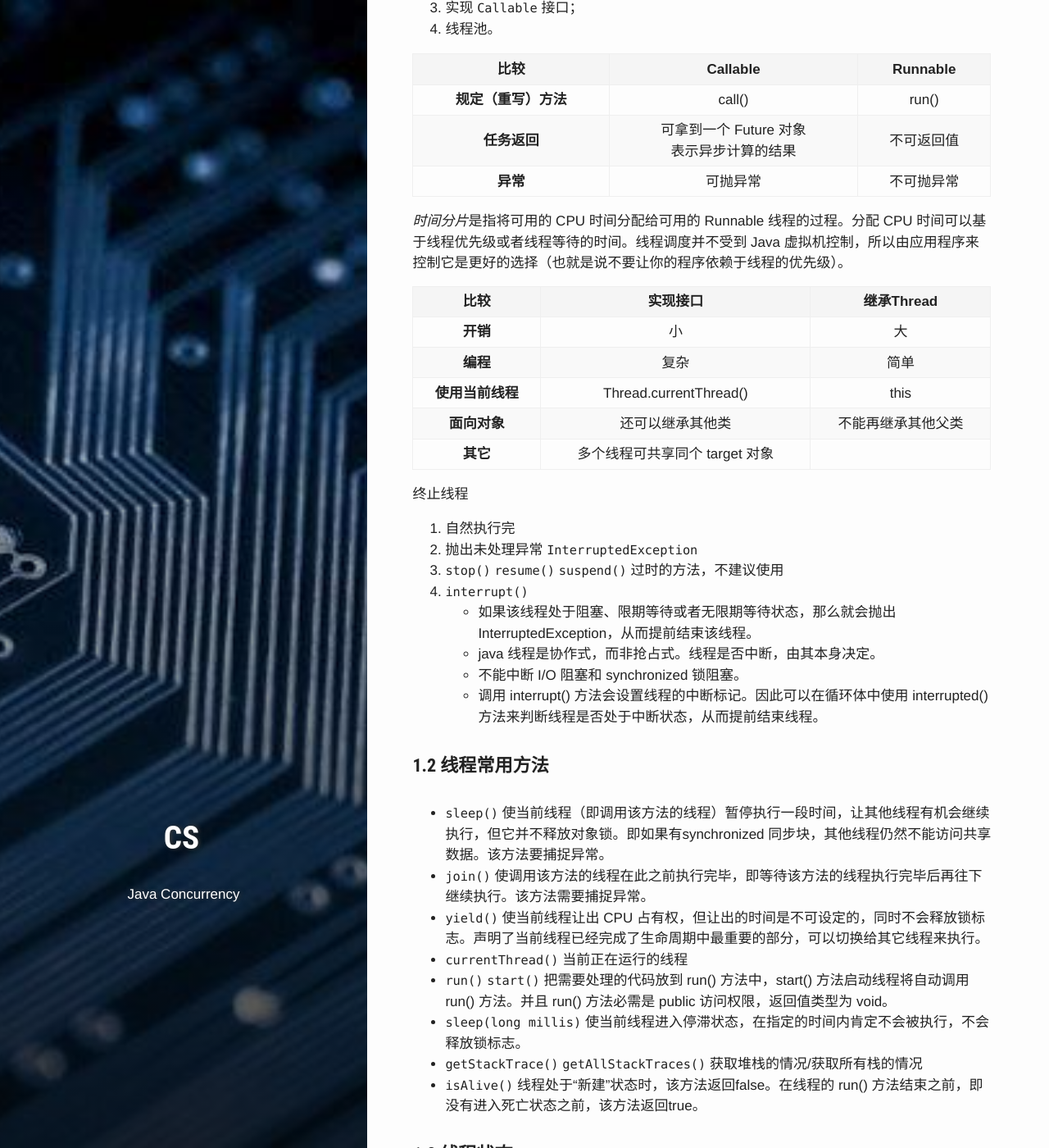
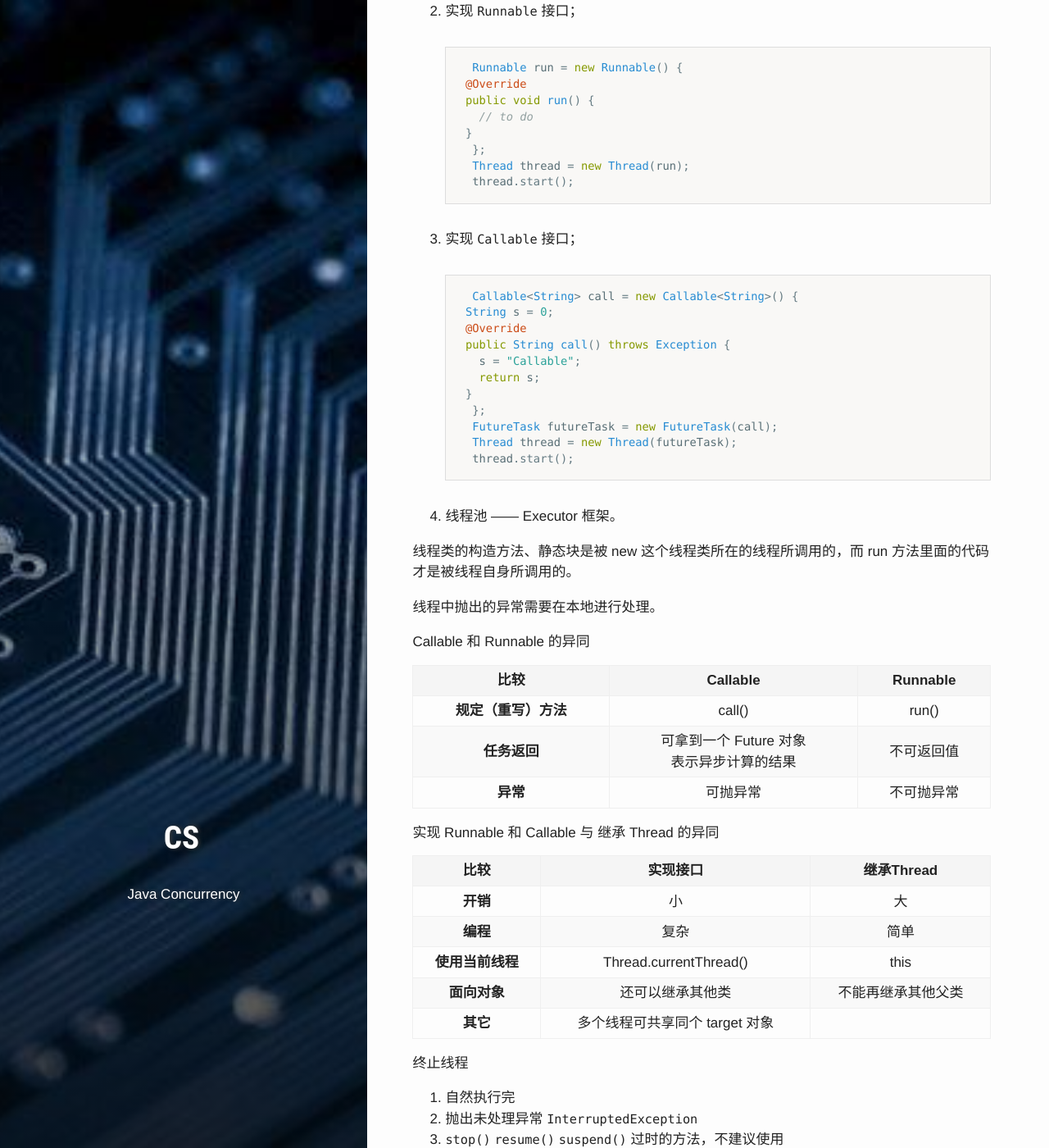
Before and after one commit to PetePro/PetePro.github.io, a Jekyll site: the page built from _posts/ComputerScience/2020-03-15-java-concurrent.markdown, in a window 1280 px wide and 1400 px high, scrolled down 1212 px. Shown: the whole window at 82% size. Built offline with Jekyll 4.4.1, drawn with Linux system fonts in a browser that asks for light colours; some web fonts are replaced; some of the changed text lies outside the part shown.

Commit message:
concurrency

````diff
--- a/_posts/ComputerScience/2020-03-15-java-concurrent.markdown
+++ b/_posts/ComputerScience/2020-03-15-java-concurrent.markdown
@@ -33,17 +33,49 @@ bg: "CS.jpg"
 ### 1 Java线程
 
 #### 1.1 启动和终止线程
+线程的实现方式
+1. 继承 `Thread` 类—— Thread 类也实现了 Runable 接口；
+  ```java
+  Thread thread = new Thread(){
+    @Override
+    public void run() {
+      // to do
+    }
+  };
+  thread.start();
+  ```
+2. 实现 `Runnable` 接口；
+  ```java
+  Runnable run = new Runnable() {
+    @Override
+    public void run() {
+      // to do
+    }
+  };
+  Thread thread = new Thread(run);
+  thread.start();
+  ```
+3. 实现 `Callable` 接口；
+  ```java
+  Callable<String> call = new Callable<String>() {
+    String s = 0;
+    @Override
+    public String call() throws Exception {
+      s = "Callable";
+      return s;
+    }
+  };
+  FutureTask futureTask = new FutureTask(call);
+  Thread thread = new Thread(futureTask);
+  thread.start();
+  ```
+4. 线程池 —— Executor 框架。
+
 线程类的构造方法、静态块是被 new 这个线程类所在的线程所调用的，而 run 方法里面的代码才是被线程自身所调用的。
-
-*线程调度器*是一个操作系统服务，它负责为 Runnable 状态的线程分配 CPU 时间。一旦我们创建一个线程并启动它，它的执行便依赖于线程调度器的实现。
 
 线程中抛出的异常需要在本地进行处理。
 
-线程的实现方式
-1. 继承 `Thread` 类—— Thread 类也实现了 Runable 接口；
-2. 实现 `Runnable` 接口——使用 Runnable 实例再创建一个 Thread 实例，然后调用 Thread 实例的 start() 方法来启动线程；
-3. 实现 `Callable` 接口；
-4. 线程池。
+Callable 和 Runnable 的异同
 
 比较|Callable|Runnable
 :-:|:-:|:-:
@@ -51,7 +83,7 @@ bg: "CS.jpg"
 **任务返回**|可拿到一个 Future 对象<br/>表示异步计算的结果|不可返回值
 **异常**|可抛异常|不可抛异常
 
-*时间分片*是指将可用的 CPU 时间分配给可用的 Runnable 线程的过程。分配 CPU 时间可以基于线程优先级或者线程等待的时间。线程调度并不受到 Java 虚拟机控制，所以由应用程序来控制它是更好的选择（也就是说不要让你的程序依赖于线程的优先级）。
+实现 Runnable 和 Callable 与 继承 Thread 的异同
 
 比较|实现接口|继承Thread
 :-:|:-:|:-:
@@ -71,17 +103,7 @@ bg: "CS.jpg"
    - 不能中断 I/O 阻塞和 synchronized 锁阻塞。
    - 调用 interrupt() 方法会设置线程的中断标记。因此可以在循环体中使用 interrupted() 方法来判断线程是否处于中断状态，从而提前结束线程。
 
-#### 1.2 线程常用方法
-- `sleep()` 使当前线程（即调用该方法的线程）暂停执行一段时间，让其他线程有机会继续执行，但它并不释放对象锁。即如果有synchronized 同步块，其他线程仍然不能访问共享数据。该方法要捕捉异常。
-- `join()` 使调用该方法的线程在此之前执行完毕，即等待该方法的线程执行完毕后再往下继续执行。该方法需要捕捉异常。
-- `yield()` 使当前线程让出 CPU 占有权，但让出的时间是不可设定的，同时不会释放锁标志。声明了当前线程已经完成了生命周期中最重要的部分，可以切换给其它线程来执行。
-- `currentThread()` 当前正在运行的线程
-- `run()` `start()` 把需要处理的代码放到 run() 方法中，start() 方法启动线程将自动调用 run() 方法。并且 run() 方法必需是 public 访问权限，返回值类型为 void。
-- `sleep(long millis)` 使当前线程进入停滞状态，在指定的时间内肯定不会被执行，不会释放锁标志。
-- `getStackTrace()` `getAllStackTraces()` 获取堆栈的情况/获取所有栈的情况
-- `isAlive()` 线程处于“新建”状态时，该方法返回false。在线程的 run() 方法结束之前，即没有进入死亡状态之前，该方法返回true。
-
-#### 1.3 线程状态
+#### 1.2 线程状态
 - 新建（NEW）
 - 可运行（RUNABLE）：正在 Java 虚拟机中运行。在操作系统层面，它可能处于运行状态，也可能等待资源调度。
 - 阻塞（BLOCKED）：等待获取 monitor lock。阻塞是被动的
@@ -93,6 +115,24 @@ bg: "CS.jpg"
   - 设置了 Timeout 参数的 Object.wait() 方法
   - 设置了 Timeout 参数的 Thread.join() 方法
 - 死亡（TERMINATED）
+
+#### 1.3 线程常用方法
+- `run()` `start()` 把需要处理的代码放到 run() 方法中，start() 方法启动线程将自动调用 run() 方法。并且 run() 方法必需是 public 访问权限，返回值类型为 void。
+- `currentThread()` 当前正在运行的线程
+- `interrupted`
+  - `void interrupt()` 中断操作，设置中断标志位为 1；
+  - `boolean interrupted()` 判断调用该线程的中断标志位是否为 1，并取消中断标志位；
+  - `boolean isInterrupted()` 判断当前线程的中断标志位是否为 1；
+  - 当抛出 InterruptedException 时候，会清除中断标志位。
+- `join()` 使调用该方法的线程在此之前执行完毕，即等待该方法的线程执行完毕后再往下继续执行。该方法需要捕捉异常。
+  - `isAlive()` 是核心方法，用来判断当前线程是否已经结束。
+- `sleep()` 使当前线程（即调用该方法的线程）暂停执行一段时间，让其他线程有机会继续执行，但它并不释放对象锁。即如果有synchronized 同步块，其他线程仍然不能访问共享数据。该方法要捕捉异常。
+  - sleep() 是 Thread 的静态方法，而 wait() 是 Object 的方法；
+  - sleep() 方法在任何地方都可以使用，但是 wait() 方法必须在同步方法或同步块中使用，并且前提是该对象已经获得了锁；
+  - sleep() 方法不会释放锁，只会让出 CPU 给其他线程执行，而wait()方法会释放锁，重新进入到等待池中等待被唤醒等待获取下一次的资源；
+  - sleep() 方法不会放弃这个对象的监视器，wait() 方法会放弃这个对象的监视器。
+- `yield()` 使当前线程让出 CPU 占有权，但让出的时间是不可设定的，同时不会释放锁标志。声明了当前线程已经完成了生命周期中最重要的部分，可以切换给相同优先级的其它线程来执行。
+- `getStackTrace()` `getAllStackTraces()` 获取堆栈的情况/获取所有栈的情况
 
 #### 1.4 两类线程
 1. **User Thread（用户线程）**：就是我们平时线程池或者创建线程start后的线程，没有设置 setDaemon(true)
@@ -124,11 +164,19 @@ bg: "CS.jpg"
 
 
 
-### 2 原子操作CAS
+### 2 synchronized
+作用范围
+- 同步一个代码块或方法 —— 作用于同一个对象
+- 同步一个类或静态方法 —— 作用于整个类
+- 原则：同步的范围越小越好。
+
+synchronized优化：原子操作CAS
 `CAS` 是 `compare and swap` 的缩写，即比较和交换。是 CPU 底层的一种技术，是一条 CPU 的原子指令。一种基于锁的操作，而且是乐观锁。指令级别保证这是一个原子操作.
 - CAS 操作包含三个操作数 —— 内存位置（V）、预期原值（A）和新值（B）
 - 如果内存地址里面的值和 A 的值是一样的，那么就将内存里面的值更新成 B。
 - CAS是通过无限循环来获取数据的，若果在第一轮循环中，a 线程获取地址里面的值被 b 线程修改了，那么 a 线程需要自旋，到下次循环才有可能机会执行。
+
+CAS 和 synchronized 的主要区别：如果使用 synchronized 关键字，当有多个线程竞争临界区资源的时候，当一个线程获得了监视器锁，其他线程则会进入阻塞状态。而 CAS 操作，当多个线程竞争的时候，当 CAS 操作失败时，并不是立即挂起，而是会进行一些重试操作。
 
 CAS 的问题
 - CAS 容易造成 ABA 问题：如果一个变量初次读取的时候是 A 值，它的值被改成了 B，后来又被改回为 A，那 CAS 操作就会误认为它从来没有被改变过。
@@ -305,6 +353,11 @@ Java 中读写锁的主要实现为 `ReentrantReadWriteLock`，实现自 `ReadWr
 ### 6 线程安全
 **线程安全**：当多个线程访问某个类时，这个类始终都能表现出正确的行为。
 
+线程不安全的原因
+1. 主内存和工作内存中的数据不一致
+2. 对于程序代码指令重排序导致的
+想要避免这两个问题，那就需要知道：1)、线程之间如何通信。2)、线程之间如何完成同步
+
 线程安全有以下几种实现方式：
 - 不可变（Immutable）的对象一定是线程安全的：final 关键字修饰的基本数据类型、String、枚举类型、Number 部分子类
 - 互斥同步 Synchronized 和 ReentrantLock。
@@ -344,14 +397,19 @@ Java 内存模型（Java Memory Model，JMM）试图屏蔽各种硬件和操作
 - 内存模型三大特性：原子性、可见性、有序性
 - JVM 规定了先行发生原则，让一个操作无需控制就能先于另一个操作完成。
 
-#### 7.1 JVM对synchronized的优化
+- as-if-serial 原则：不管怎么重排序，单线程程序的执行结果不能被改变。编译器，runtime 和处理器都必须遵守 as-if-serial 语义。
+- happens-before 原则：
+  - JMM 可以通过 happens-before 关系向程序员提供跨线程的内存可见性保证；
+  - 两个操作之间存在 happens-before 关系，并不意味着 Java 平台的具体实现必须要按照 happens-before 关系指定的顺序来执行。如果重排序之后的执行结果，与 happens-before 关系来执行的结果一致，那么这种重排序也合法。
+
+#### 6.1 JVM对synchronized的优化
 - 自旋锁：让一个线程在请求一个共享数据的锁时执行忙循环（自旋）一段时间，如果在这段时间内能获得锁，就可以避免进入阻塞状态。
 - 锁消除：对于被检测出不可能存在竞争的共享数据的锁进行消除。
 - 锁粗化：如果虚拟机探测到由这样的一串零碎的操作都对同一个对象加锁，将会把加锁的范围扩展（粗化）到整个操作序列的外部。
 - 轻量级锁：是相对于传统的重量级锁而言，它使用 CAS 操作来避免重量级锁使用互斥量的开销。
 - 偏向锁：是偏向于让第一个获取锁对象的线程，这个线程在之后获取该锁就不再需要进行同步操作。
 
-#### 7.2 建议
+#### 6.2 建议
 - 给线程起个有意义的名字；
 - 缩小同步范围，从而减少锁争用；
 - 多用同步工具少用 wait() 和 notify()；
--- a/_posts/ComputerScience/2020-04-06-dsa-pow.markdown
+++ b/_posts/ComputerScience/2020-04-06-dsa-pow.markdown
@@ -1,7 +1,7 @@
 ---
 layout: post
 title:  "【DSA】数据结构与算法 总结 10 快速幂"
-crawlertitle: "TopK问题"
+crawlertitle: "快速幂"
 summary: "Data Structures and Algorithm —— Fast Pow"
 date:   2020-04-06 10:00:00 +0800
 categories: posts
````
Also changed, not shown: other parts of _posts/ComputerScience/2020-03-15-java-concurrent.markdown (+1 -1 lines).
